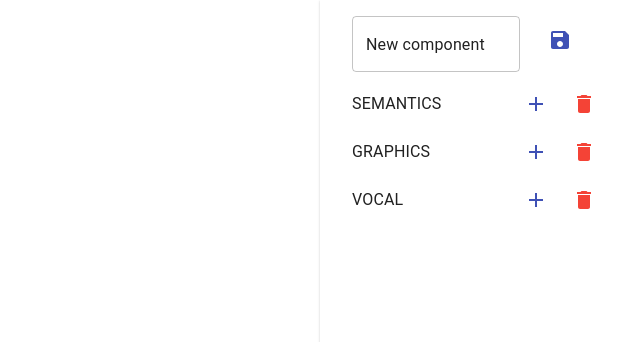
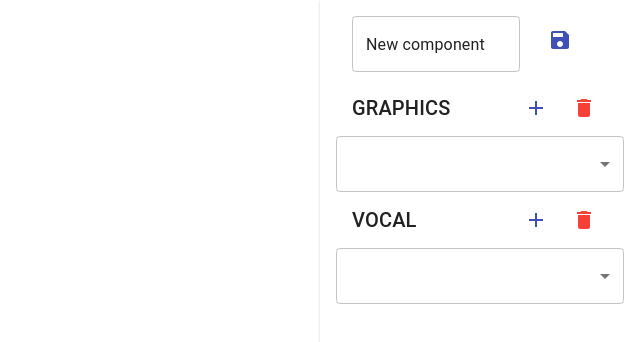
Before and after one commit to Frac7/cc-editor, a React (Create React App) app: page / in a window 1280 px wide. Shown: the top 342 px of the page, without its empty margins (640-1280 px from the left). Built offline with nearby package versions, Linux system fonts and the light colour scheme.

Commit message:
Constants

```diff
--- a/src/components/ComponentTree/ComponentTree.js
+++ b/src/components/ComponentTree/ComponentTree.js
@@ -6,8 +6,8 @@ import WidgetComponent from './WidgetComponent';
 const ComponentTree = () => {
   return (
     <List>
-      {widgets.map(({ widget }, key) => (
-        <WidgetComponent {...{ widget, key }} />
+      {widgets.map((widget, key) => (
+        <WidgetComponent {...{ ...widget, key }} />
       ))}
     </List>
   );
--- a/src/components/ComponentTree/WidgetComponent.js
+++ b/src/components/ComponentTree/WidgetComponent.js
@@ -1,15 +1,23 @@
 import ListItem from '@material-ui/core/ListItem';
 import ListItemText from '@material-ui/core/ListItemText';
 import ListItemSecondaryAction from '@material-ui/core/ListItemSecondaryAction';
+import Collapse from '@material-ui/core/Collapse';
+
+import Typography from '@material-ui/core/Typography';
+import Select from '@material-ui/core/Select';
+import MenuItem from '@material-ui/core/MenuItem';
 
 import IconButton from '@material-ui/core/IconButton';
 import Add from '@material-ui/icons/Add';
 import Delete from '@material-ui/icons/Delete';
 
-const WidgetComponent = ({ widget }) => {
+const WidgetComponent = ({ widget, attributes }) => {
   return (
+    <>
       <ListItem>
-      <ListItemText>{widget}</ListItemText>
+        <ListItemText>
+          <Typography variant="h6">{widget}</Typography>
+        </ListItemText>
         <ListItemSecondaryAction>
           <IconButton>
             <Add color="primary" />
@@ -19,6 +27,16 @@ const WidgetComponent = ({ widget }) => {
           </IconButton>
         </ListItemSecondaryAction>
       </ListItem>
+      <Collapse in>
+        <Select variant="outlined" fullWidth>
+          {attributes.map((attribute, key) => (
+            <MenuItem {...{ key }}>
+              <Typography>{attribute}</Typography>
+            </MenuItem>
+          ))}
+        </Select>
+      </Collapse>
+    </>
   );
 };
 
--- a/src/components/ComponentTree/constants.js
+++ b/src/components/ComponentTree/constants.js
@@ -1,16 +1,74 @@
+const SINGLE_CHOICE = 'single-choice';
+const OPTION = 'option';
+const NAVIGATION = 'navigation';
+const LABEL = 'label';
+const SELECTION_CHOICE = 'selection-choice';
+const DATA_ACQUISITION = 'data-acquisition';
+
+const semanticAttributes = {
+  SEMANTICS: [
+    SINGLE_CHOICE,
+    OPTION,
+    NAVIGATION,
+    LABEL,
+    SELECTION_CHOICE,
+    DATA_ACQUISITION
+  ],
+  [SINGLE_CHOICE]: ['type', 'element', 'disabled', 'name', 'value'],
+  [OPTION]: ['selected', 'value', 'element'],
+  [NAVIGATION]: ['to', 'element'],
+  [LABEL]: ['text', 'element'],
+  [SELECTION_CHOICE]: ['required', 'multiple', 'value', 'element'],
+  [DATA_ACQUISITION]: [
+    'type',
+    'element',
+    'value',
+    'name',
+    'required',
+    'disabled'
+  ]
+};
+
+const availableSemanticAttributes = (semantics) =>
+  semanticAttributes[semantics];
+
+const graphicAttributes = [
+  'target',
+  'expanded',
+  'size',
+  'shadow',
+  'color',
+  'font',
+  'border'
+];
+
+const vocalAttributes = ['event', 'keyword'];
+const availableEvents = [
+  'click',
+  'focus',
+  'blur',
+  'input',
+  'change',
+  'open',
+  'clean'
+];
+
 const SEMANTICS = 'SEMANTICS';
 const GRAPHICS = 'GRAPHICS';
 const VOCAL = 'VOCAL';
 
 const widgets = [
+  /*{
+    widget: SEMANTICS,
+    attributes: availableSemanticAttributes
+  },*/
   {
-    widget: SEMANTICS
+    widget: GRAPHICS,
+    attributes: graphicAttributes
   },
   {
-    widget: GRAPHICS
-  },
-  {
-    widget: VOCAL
+    widget: VOCAL,
+    attributes: vocalAttributes
   }
 ];
 
```
Lines whose indentation alone changed are shown as unchanged.
